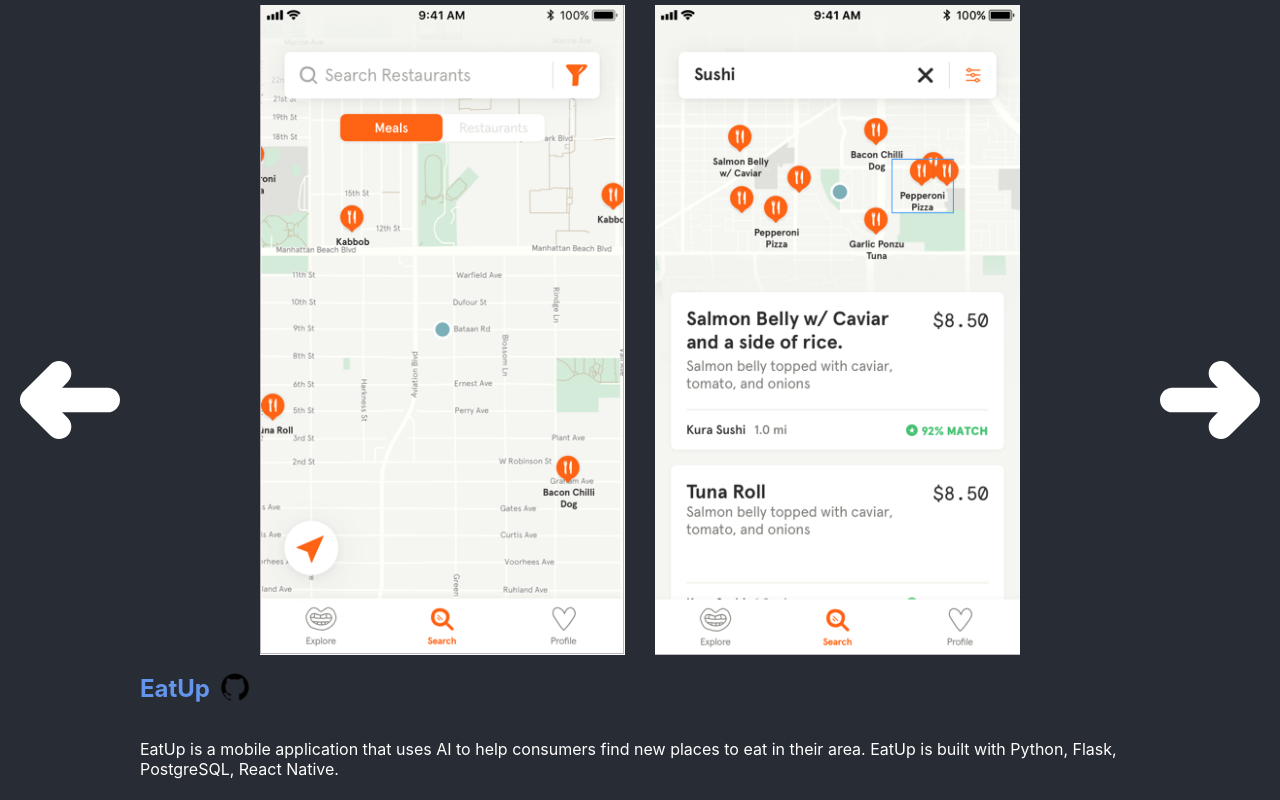
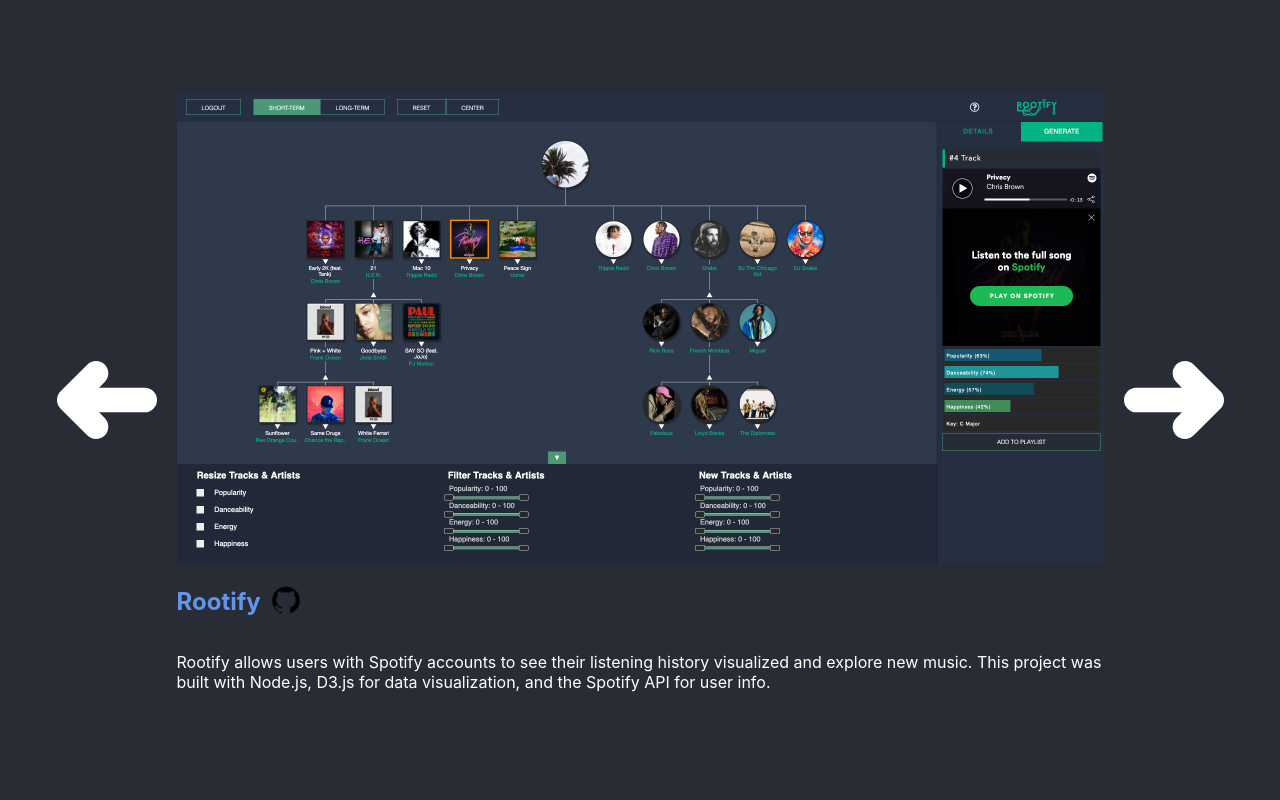
Before and after one commit to jolortiz/my-portfolio, a React (Create React App) app: page / in a window 1280 px wide. Both pictures are taken after a click on the picture 310 px from the left and 400 px from the top of the page. Built offline with nearby package versions, Linux system fonts and the light colour scheme.

Commit message:
styling issues fixed and new screenshots

```diff
--- a/src/App.css
+++ b/src/App.css
@@ -5,23 +5,8 @@
   justify-content: center;
   background-color: #282c34;
   color: white;
+  overflow: auto;
 }
-/* TODO: delete this css
-.App-logo {
-  animation: App-logo-spin infinite 20s linear;
-  height: 40vmin;
-  pointer-events: none;
-}
-.App-header {
-  background-color: #282c34;
-  min-height: 100vh;
-  display: flex;
-  flex-direction: column;
-  align-items: center;
-  justify-content: center;
-  font-size: calc(10px + 2vmin);
-  color: white;
-} */
 
 .profile {
   text-align: center;
@@ -45,8 +30,9 @@
   margin: auto;
   display: flex;
   flex-direction: row;
-  height: 100vh;
   min-width: 800px;
+  min-height: 100vh;
+
 }
 .panel {
   display: flex;
@@ -65,7 +51,6 @@
 }
 .carousel {
   padding: 0 20px;
-  /* background-color: cornflowerblue; */
   display: flex;
   flex-grow: 1;
   align-items: center;
@@ -74,19 +59,20 @@
 }
 .slide {
   width: 100%;
-  /* TODO:
-  max-width: 800px;
-  margin: auto; */
+  max-width: 927px;
+}
+.slide-wrapper {
+  display: flex;
+  flex-direction: row;
+  justify-content: center;
 }
 .slide-container {
-  display: flex;
-  flex-direction: row;
-  justify-content: space-between;
-  max-width: 760px;
-  margin: auto;
+  max-width: 210px; /* original width is 840x1640 */
+  height: auto;
 }
 .slide-container__half {
-  width: 48%;
+  height: 100%;
+  width: 100%;
 }
 .slide__github {
   height: 30px;
@@ -97,16 +83,6 @@
   flex-direction: row;
   align-items: center;
 }
-/* .slide-container__half.left {
-  display: flex;
-  width: 48%;
-  align-self: flex-start;
-}
-.slide-container__half.right {
-  display: flex;
-  width: 48%;
-  align-self: flex-end;
-} */
 
 @media screen and (max-width: 800px) {
   .container {
--- a/src/App.js
+++ b/src/App.js
@@ -9,42 +9,46 @@
 import linkedin from './assets/linkedin.png'
 import './App.css';
 
+/*
+~~ A simple react native app to show some of my recent work.
+~~ Jonathan Ortiz 2019
+*/
 
-const info = [
+// my db
+const MYDB = [
   {/* This entry is used to display profile info */},
-  {
-    imgUrl: rootifyscreenshot, title: "Rootify", siteUrl: 'https://rootify.io/', gitUrl: 'https://github.com/tilevi/Rootify',
-    text: "Rootify allows users with Spotify accounts to see their listening history visualized and explore new music. This project was built with Node.js, D3.js for data visualization, and the Spotify API for user info."
-  },
   {
     imgUrl: eatupscreenshot1, title: "EatUp", imgUrl2: eatupscreenshot2, siteUrl: 'https://www.eatup.app/',
     gitUrl: 'https://github.com/jolortiz/eatup_marketing_website',
     text: "EatUp is a mobile application that uses AI to help consumers find new places to eat in their area. EatUp is built with Python, Flask, PostgreSQL, React Native."
   },
-  /* { imgUrl: "https://lh3.googleusercontent.com/oxPeODS2m6rYIVbhcQChRtOWEYeGDwbeeeB1cDU2o_WYAVPU61VIgx-_6BAh5gSL8Sw=h900",
-    title: "Bad Kat", text: "Rootify is a group project created by some classmates and I for the class CMPS115, Software" +
-    " Enginnering. The purpose of the project was to build a functional website that allows users to see their listening" +
-    " history visualized and explore new music based on their music taste. For this project we used node.js for runtime" +
-    " environment, d3.js for data visualization, and the Spotify API for data. (click the logo to use the site)"
+  {
+    imgUrl: rootifyscreenshot, title: "Rootify", siteUrl: 'https://rootify.io/', gitUrl: 'https://github.com/tilevi/Rootify',
+    text: "Rootify allows users with Spotify accounts to see their listening history visualized and explore new music. This project was built with Node.js, D3.js for data visualization, and the Spotify API for user info."
   },
-  {imgUrl: "https://i.pinimg.com/736x/07/c3/45/07c345d0eca11d0bc97c894751ba1b46.jpg", title: 'Hero Kitty'},
-  {imgUrl: "https://ehealthforum.com/health/images/avatars/11699147425707699031013.jpeg", title: 'Gwen'} */
 ];
 
 const ImageSlide = ({ index }) => {
-  return <div>
-    { info[index].imgUrl2 === undefined ?
-      <img className="slide" src={info[index].imgUrl} alt={info[index].title}/> :
-      <div className="slide-container">
-        <img className="slide-container__half" src={info[index].imgUrl} alt={info[index].title}/>
-        <img className="slide-container__half" src={info[index].imgUrl2} alt={info[index].title}/>
+  const customStyles = {
+    maxWidth: (MYDB[index].title === "EatUp") ? "420px" : "927px",
+  };
+  return <div style={customStyles}>
+    { MYDB[index].imgUrl2 === undefined ?
+      <img className="slide" src={MYDB[index].imgUrl} alt={MYDB[index].title}/> :
+      <div className="slide-wrapper">
+        <div className="slide-container">
+          <img className="slide-container__half" src={MYDB[index].imgUrl} alt={MYDB[index].title}/>
+        </div>
+        <div className="slide-container">
+          <img className="slide-container__half" src={MYDB[index].imgUrl2} alt={MYDB[index].title}/>
+        </div>
       </div>
     }
     <div className="slide__title">
-      <a href={info[index].siteUrl} target="_blank"><h2>{info[index].title}</h2></a>
-      <a href={info[index].gitUrl} target="_blank"><img className="slide__github" src={github}/></a>
+      <a href={MYDB[index].siteUrl} target="_blank" rel="noopener noreferrer"><h2>{MYDB[index].title}</h2></a>
+      <a href={MYDB[index].gitUrl} target="_blank" rel="noopener noreferrer"><img className="slide__github" src={github} alt="GitHub"/></a>
     </div>
-    <p>{info[index].text}</p>
+    <p className="slide__text">{MYDB[index].text}</p>
   </div>;
 };
 
@@ -58,7 +62,7 @@
     this.previousSlide = this.previousSlide.bind(this);
   }
   previousSlide() {
-    const lastIndex = info.length - 1;
+    const lastIndex = MYDB.length - 1;
     const { currentIndex } = this.state;
     const shouldResetIndex = currentIndex === 0;
     const index = shouldResetIndex ? lastIndex : currentIndex - 1;
@@ -67,7 +71,7 @@
     });
   }
   nextSlide() {
-    const lastIndex = info.length - 1;
+    const lastIndex = MYDB.length - 1;
     const { currentIndex } = this.state;
     const shouldResetIndex = currentIndex === lastIndex;
     const index = shouldResetIndex ? 0 : currentIndex + 1;
@@ -86,7 +90,7 @@
             {this.state.currentIndex !== 0 ?
               <ImageSlide index={this.state.currentIndex} /> :
               <div className="profile">
-                <img className="profile__img" src={profile}/>
+                <img className="profile__img" src={profile} alt="Jonathan Ortiz Profile"/>
                 <h1>Jonathan Ortiz</h1>
                 <h2>Full Stack Developer</h2>
                 <ul className="profile__list">
@@ -95,8 +99,8 @@
                   <li>Passion for creating intuitive, dynamic user experiences.</li>
                 </ul>
                 <div>
-                  <a href="https://github.com/jolortiz" target="_blank"><img className="profile__link" src={github}/></a>
-                  <a href="https://www.linkedin.com/in/jonathan-ortiz-1254b4144/" target="_blank"><img className="profile__link" src={linkedin}/></a>
+                  <a href="https://github.com/jolortiz" target="_blank" rel="noopener noreferrer"><img className="profile__link" src={github} alt="GitHub"/></a>
+                  <a href="https://www.linkedin.com/in/jonathan-ortiz-1254b4144/" target="_blank" rel="noopener noreferrer"><img className="profile__link" src={linkedin} alt="LinkedIn"/></a>
                 </div>
               </div>
             }
@@ -109,26 +113,3 @@
     );
   }
 }
-
-/* function App() {
-  return (
-    <div className="App">
-      <header className="App-header">
-        <img src={logo} className="App-logo" alt="logo" />
-        <p>
-          Edit <code>src/App.js</code> and save to reload.
-        </p>
-        <a
-          className="App-link"
-          href="https://reactjs.org"
-          target="_blank"
-          rel="noopener noreferrer"
-        >
-          Learn React
-        </a>
-      </header>
-    </div>
-  );
-}
-
-export default App; */
```
Also changed, not shown: src/assets/eatup-screenshot-1.png, src/assets/eatup-screenshot-2.png.
